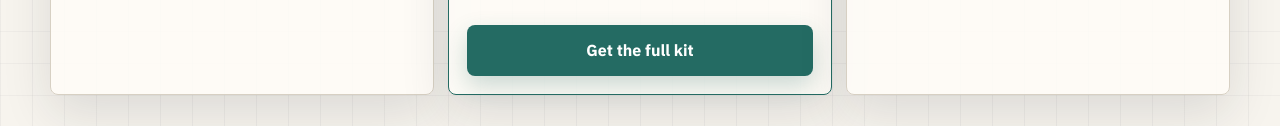
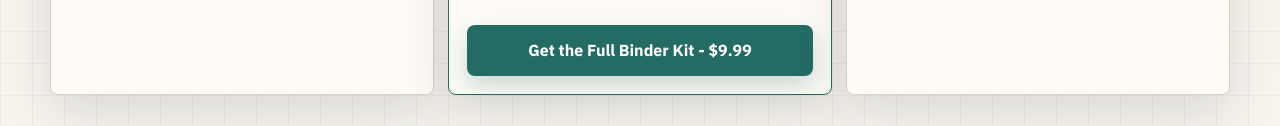
Before and after one commit to samzhu168168/the-echo-box, a plain HTML site: page index.html in a window 1280 px wide. Shown: the part 3392-3518 px from the top of the page. Drawn offline with nearby package versions, Linux system fonts and the light colour scheme.

Commit message:
Clarify Gumroad binder kit CTA

```diff
--- a/index.html
+++ b/index.html
@@ -207,7 +207,7 @@
                     <h3>Full Binder Kit</h3>
                     <p class="price">$9.99</p>
                     <p>Printable binder pages, conversation script, update checklist, and storage instructions.</p>
-                    <a class="button primary" href="https://samzhu168.gumroad.com/l/fmrrxr" target="_blank" rel="noopener">Get the full kit</a>
+                    <a class="button primary" href="https://samzhu168.gumroad.com/l/fmrrxr" target="_blank" rel="noopener">Get the Full Binder Kit - $9.99</a>
                 </article>
                 <article class="price-panel">
                     <h3>Family Pack</h3>
```
